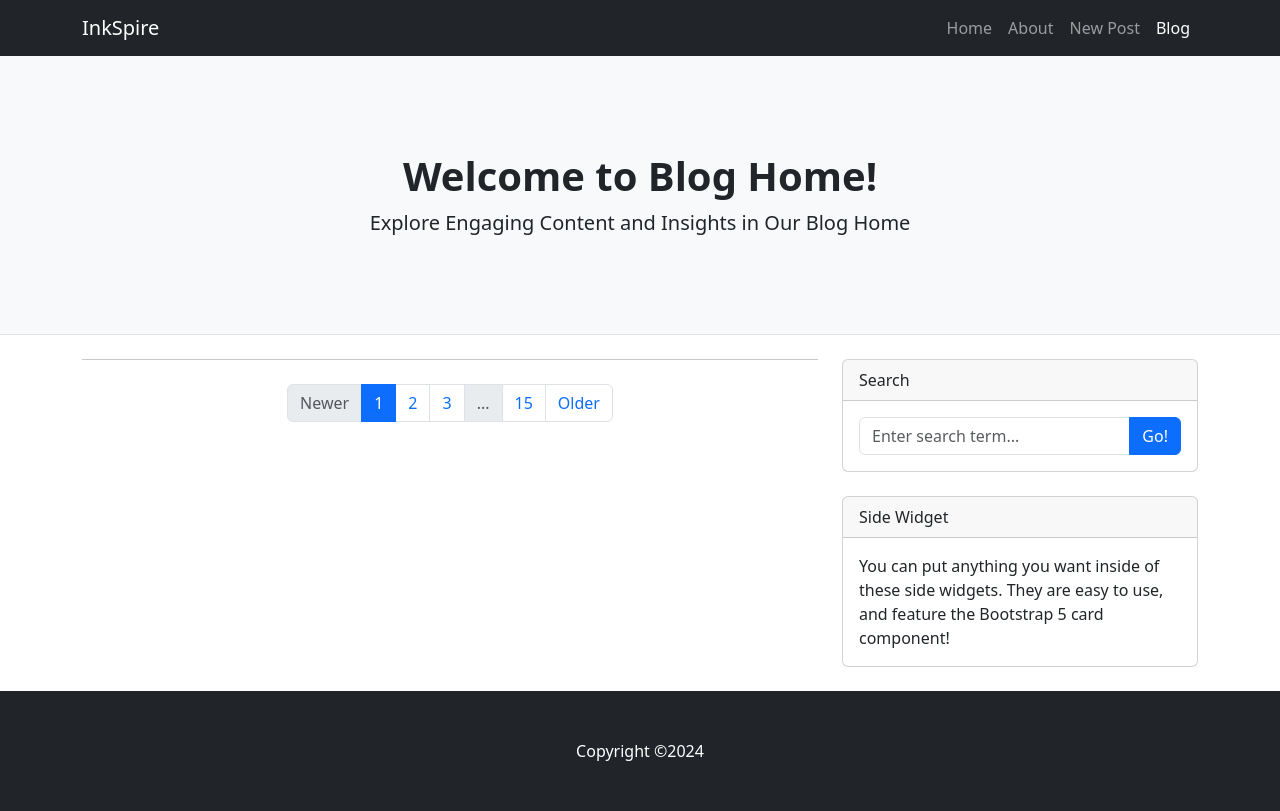
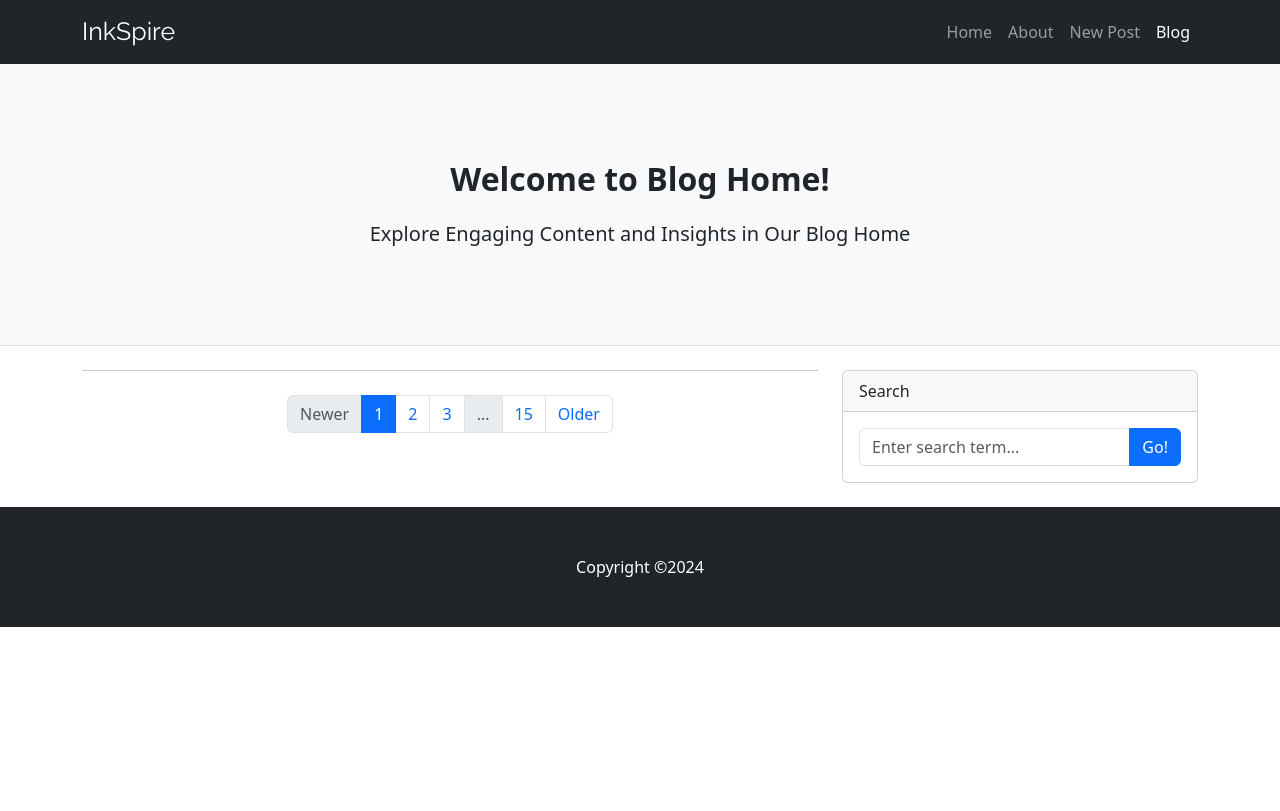
Before and after one commit to IxAntho/Blog-Web-App, a Node server app: page / in a window 1280 px wide. After the commit the page ends 627 px from the top, so only its background shows below. Run offline with Node 20, Linux system fonts and the light colour scheme.

Commit message:
Set fonts

```diff
--- a/index.js
+++ b/index.js
@@ -11,6 +11,36 @@ app.get("/", (req, res) => {
   res.render("index.ejs");
 });
 
+// Post request for new posts
+app.post("/submit", (req, res) => {
+  // Create a new Date object
+  const currentDate = new Date();
+
+  // Array of month names
+  const monthNames = [
+    "January",
+    "February",
+    "March",
+    "April",
+    "May",
+    "June",
+    "July",
+    "August",
+    "September",
+    "October",
+    "November",
+    "December",
+  ];
+
+  // Get the month, day, and year
+  const month = monthNames[currentDate.getMonth()];
+  const day = currentDate.getDate();
+  const year = currentDate.getFullYear();
+
+  // Format the date
+  const formattedDate = month + " " + day + ", " + year;
+});
+
 app.listen(port, () => {
   console.log(`Listening on port ${port}`);
 });
--- /dev/null
+++ b/public/blocks/header.css
@@ -0,0 +1,5 @@
+.header__brand {
+  font-family: "Raleway";
+  font-weight: 400;
+  font-size: 25px;
+}
--- /dev/null
+++ b/public/index.css
@@ -0,0 +1,4 @@
+@import url("./vendor/normalize.css");
+@import url("./vendor/fonts.css");
+@import url("./blocks/header.css");
+@import url("./blocks/about.css");
--- /dev/null
+++ b/public/vendor/fonts.css
@@ -0,0 +1,23 @@
+@font-face {
+  font-family: "Raleway";
+  font-style: normal;
+  font-weight: 400;
+  font-display: swap;
+  src: url("./fonts/Raleway-Regular.ttf") format("truetype");
+}
+
+@font-face {
+  font-family: "Raleway";
+  font-style: normal;
+  font-weight: 200;
+  font-display: swap;
+  src: url("./fonts/Raleway-Thin.ttf") format("truetype");
+}
+
+@font-face {
+  font-family: "Playfair Display";
+  font-style: normal;
+  font-weight: 400;
+  font-display: swap;
+  src: url("./fonts/PlayfairDisplay-Regular.ttf") format("truetype");
+}
--- a/views/index.ejs
+++ b/views/index.ejs
@@ -5,50 +5,11 @@
     <!-- Blog entries-->
     <div class="col-lg-8">
       <!-- Featured blog post-->
-      <template>
-        <div class="card mb-4">
-          <a href="#!"
-            ><img
-              class="card-img-top"
-              src="https://dummyimage.com/850x350/dee2e6/6c757d.jpg"
-              alt="..."
-          /></a>
-          <div class="card-body">
-            <div class="small text-muted">January 1, 2023</div>
-            <h2 class="card-title">Featured Post Title</h2>
-            <p class="card-text">
-              Lorem ipsum dolor sit amet, consectetur adipisicing elit.
-              Reiciendis aliquid atque, nulla? Quos cum ex quis soluta, a
-              laboriosam. Dicta expedita corporis animi vero voluptate
-              voluptatibus possimus, veniam magni quis!
-            </p>
-            <a class="btn btn-primary" href="#!">Read more →</a>
-          </div>
-        </div>
-      </template>
+
       <!-- Nested row for non-featured blog posts-->
       <div class="row">
         <div class="col-lg-6">
           <!-- Blog post-->
-          <template>
-            <div class="card mb-4">
-              <a href="#!"
-                ><img
-                  class="card-img-top"
-                  src="https://dummyimage.com/700x350/dee2e6/6c757d.jpg"
-                  alt="..."
-              /></a>
-              <div class="card-body">
-                <div class="small text-muted">January 1, 2023</div>
-                <h2 class="card-title h4">Post Title</h2>
-                <p class="card-text">
-                  Lorem ipsum dolor sit amet, consectetur adipisicing elit.
-                  Reiciendis aliquid atque, nulla.
-                </p>
-                <a class="btn btn-primary" href="#!">Read more →</a>
-              </div>
-            </div>
-          </template>
         </div>
         <template>
           <div class="col-lg-6">
@@ -98,14 +59,14 @@
           </div>
         </div>
       </div>
-      <!-- Side widget-->
+      <!-- Side widget
       <div class="card mb-4">
         <div class="card-header">Side Widget</div>
         <div class="card-body">
           You can put anything you want inside of these side widgets. They are
           easy to use, and feature the Bootstrap 5 card component!
         </div>
-      </div>
+      </div> -->
     </div>
   </div>
 </div>
--- a/views/partials/header.ejs
+++ b/views/partials/header.ejs
@@ -10,11 +10,12 @@
       integrity="sha384-T3c6CoIi6uLrA9TneNEoa7RxnatzjcDSCmG1MXxSR1GAsXEV/Dwwykc2MPK8M2HN"
       crossorigin="anonymous"
     />
+    <link rel="stylesheet" href="../../public/index.css" />
   </head>
   <body>
     <nav class="navbar navbar-expand-lg navbar-dark bg-dark">
       <div class="container">
-        <a class="navbar-brand" href="/">InkSpire</a>
+        <a class="navbar-brand header__brand" href="/" >InkSpire</a>
         <button
           class="navbar-toggler"
           type="button"
```
Also changed, not shown: views/about.ejs (added, +20 -0 lines), public/blocks/about.css (added), public/vendor/fonts/PlayfairDisplay-Regular.ttf (added), public/vendor/fonts/Raleway-Regular.ttf (added), public/vendor/fonts/Raleway-Thin.ttf (added), public/vendor/normalize.css (added), 1 other file.
